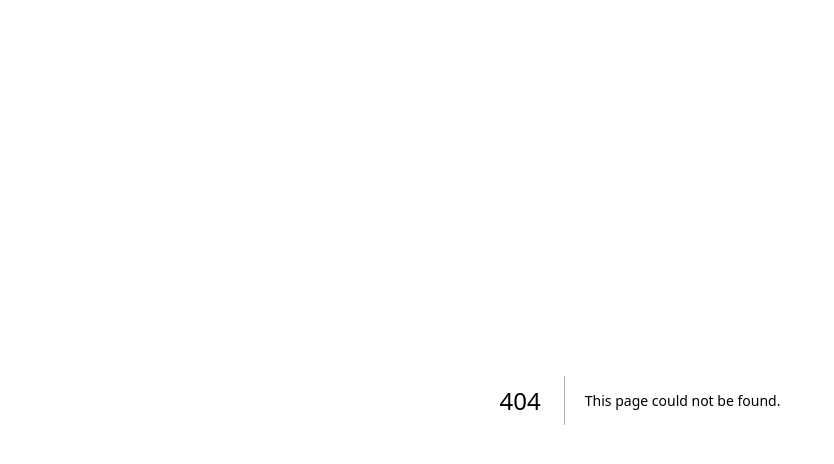
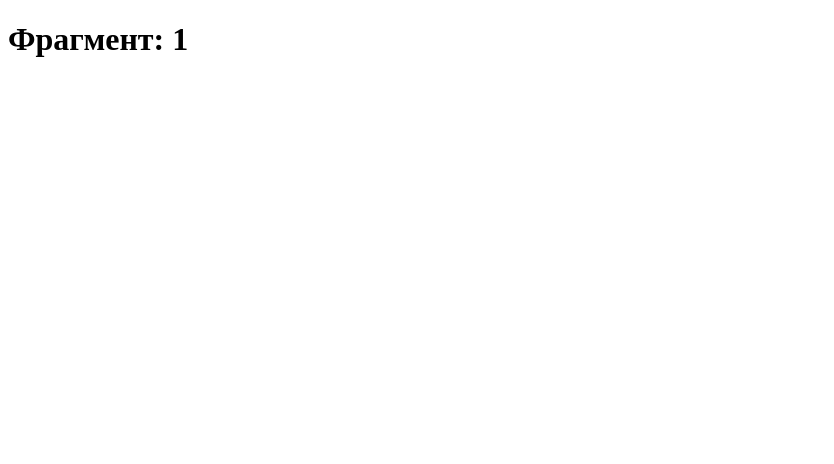
Before and after one commit to Kbennu/redpill-protocol, a Next.js app in the folder portal/: page /fragments/1 in a window 1280 px wide. Before the commit this address had no page. Shown: the top 464 px of the page, without its empty margins (0-834 px from the left). Built offline with nearby package versions, Linux system fonts and the light colour scheme.

Commit message:
Create [id].js

```diff
--- /dev/null
+++ b/portal/pages/fragments/[id].js
@@ -0,0 +1,12 @@
+import { useRouter } from 'next/router';
+
+export default function FragmentPage() {
+  const router = useRouter();
+  const { id } = router.query;
+
+  return (
+    <div className="p-6">
+      <h1 className="text-xl font-bold">Фрагмент: {id}</h1>
+    </div>
+  );
+}
```
